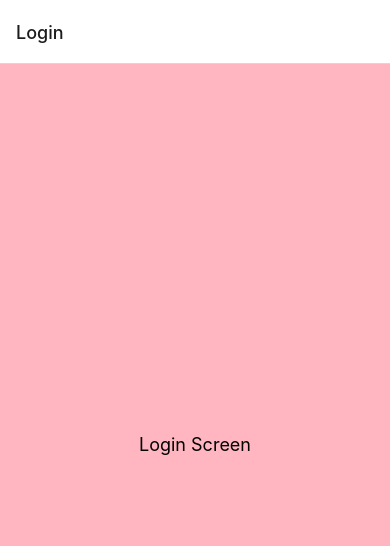
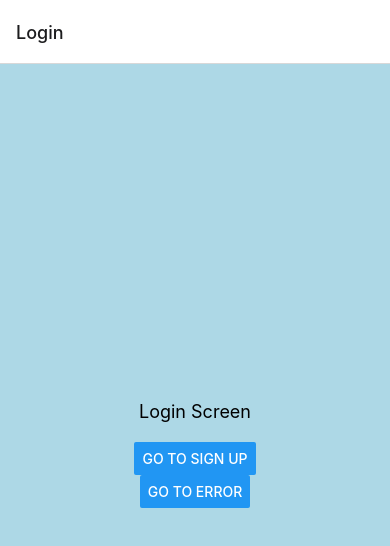
Before and after one commit to jack-isnt-the-name-tafe/roi-project, a React Native app: screen /Login in a window 390 px wide. Shown: the top 546 px of the page. Built offline with nearby package versions, Linux system fonts and the light colour scheme.

Commit message:
Adds basic navigation between three screens

```diff
--- a/screens/ErrorScreen.js
+++ b/screens/ErrorScreen.js
@@ -5,6 +5,12 @@ export default function ErrorScreen(props) {
   return (
     <View style={styles.container}>
       <Text  style={styles.text}>Error Screen</Text>
+      <Button
+        title='Go Back'
+        onPress={() => {
+          props.navigation.goBack()
+        }}
+      />
     </View>
   )
 }
@@ -14,6 +20,7 @@ const styles = StyleSheet.create({
     flex: 1,
     justifyContent: "center",
     alignItems: "center",
+    backgroundColor: "lightpink",
   },
   text: {
     fontSize: 18,
--- a/screens/LoginScreen.js
+++ b/screens/LoginScreen.js
@@ -5,6 +5,18 @@ export default function LoginScreen(props) {
   return (
     <View style={styles.container}>
       <Text  style={styles.text}>Login Screen</Text>
+      <Button
+        title='Go to Sign Up'
+        onPress={() => {
+          props.navigation.navigate('SignUp')
+        }}
+      />
+      <Button
+        title='Go to Error'
+        onPress={() => {
+          props.navigation.navigate('Error')
+        }}
+      />
     </View>
   )
 }
@@ -14,7 +26,7 @@ const styles = StyleSheet.create({
     flex: 1,
     justifyContent: "center",
     alignItems: "center",
-    backgroundColor: "lightpink",
+    backgroundColor: "lightblue",
   },
   text: {
     fontSize: 18,
--- a/screens/SignUpScreen.js
+++ b/screens/SignUpScreen.js
@@ -5,6 +5,18 @@ export default function SignUpScreen(props) {
   return (
     <View style={styles.container}>
       <Text  style={styles.text}>Sign Up Screen</Text>
+      <Button
+        title='Go Back to Login'
+        onPress={() => {
+          props.navigation.goBack()
+        }}
+      />
+      <Button
+        title='Go to Error'
+        onPress={() => {
+          props.navigation.navigate('Error')
+        }}
+      />
     </View>
   )
 }
```
